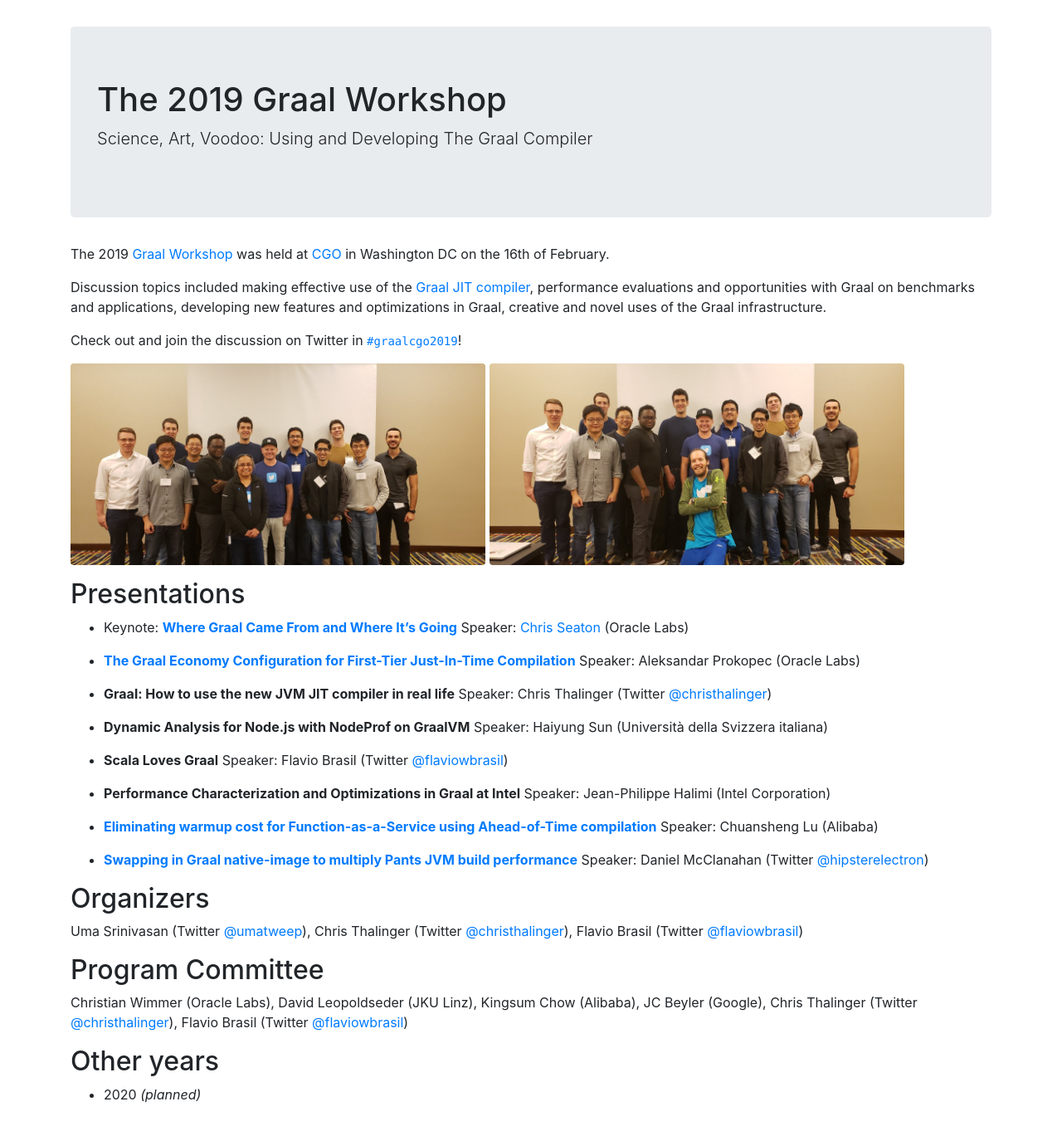
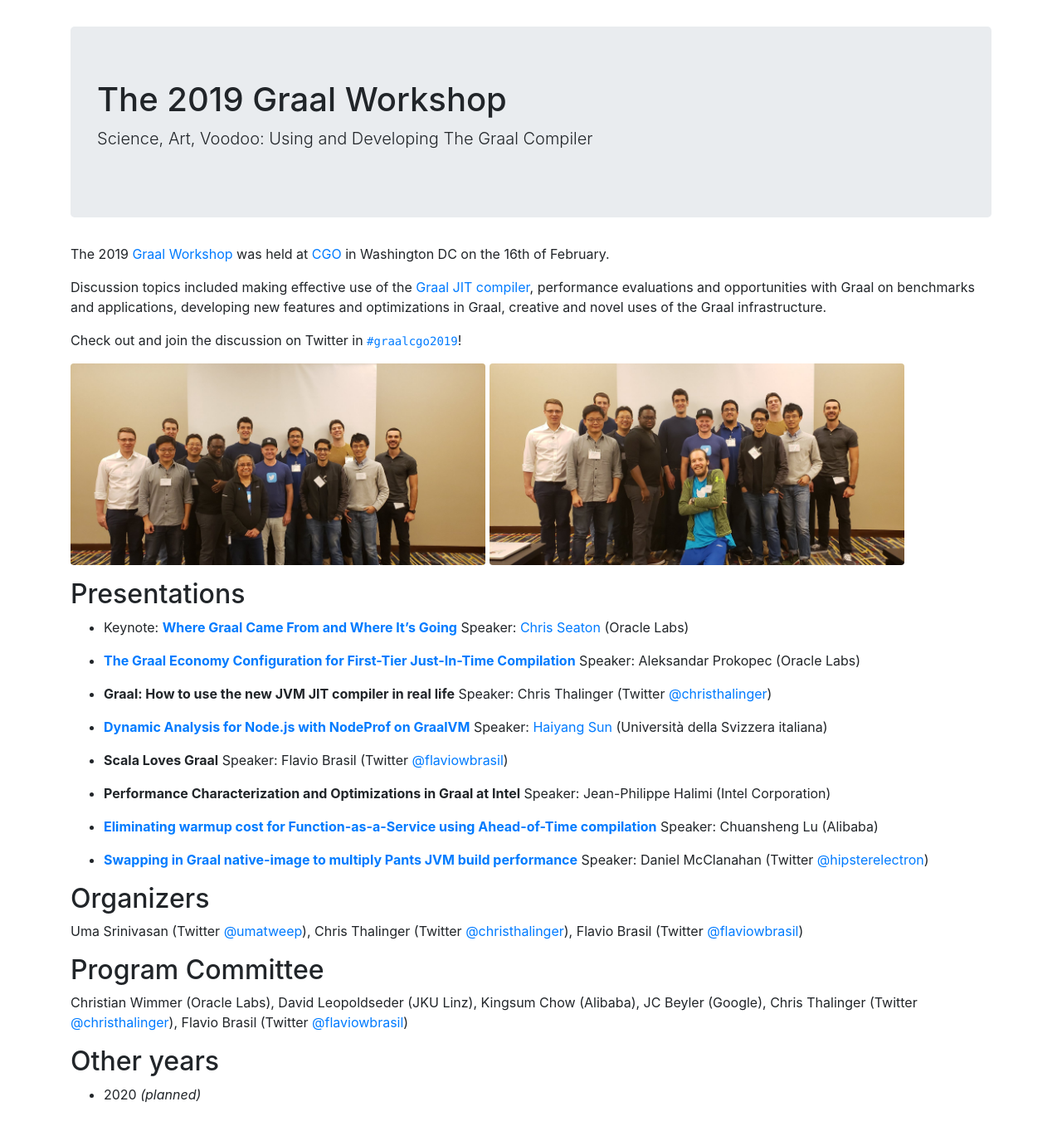
Before and after one commit to graalworkshop/graalworkshop.github.io, a Jekyll site: the page built from 2019/index.md, in a window 1280 px wide. Shown: the whole page at 83% size. Built offline with Jekyll 4.4.1, drawn with Linux system fonts in a browser that asks for light colours.

Commit message:
added the slides of the talk about dynamic analysis with NodeProf on GraalVM, updated the link in the index.md

```diff
--- a/2019/index.md
+++ b/2019/index.md
@@ -27,7 +27,7 @@ Check out and join the discussion on Twitter in [`#graalcgo2019`](https://twitte
 
 * **Graal: How to use the new JVM JIT compiler in real life** Speaker: Chris Thalinger (Twitter [@christhalinger](https://twitter.com/christhalinger))
 
-* **Dynamic Analysis for Node.js with NodeProf on GraalVM** Speaker: Haiyung Sun (Università della Svizzera italiana)
+* **[Dynamic Analysis for Node.js with NodeProf on GraalVM](Dynamic-Analysis-for-Node.js-with-NodeProf-on-GraalVM.pdf)** Speaker: [Haiyang Sun](http://haiyang-sun.github.io/) (Università della Svizzera italiana)
 
 * **Scala Loves Graal** Speaker: Flavio Brasil (Twitter [@flaviowbrasil](https://twitter.com/flaviowbrasil))
 
```
Also changed, not shown: 1 other file.
